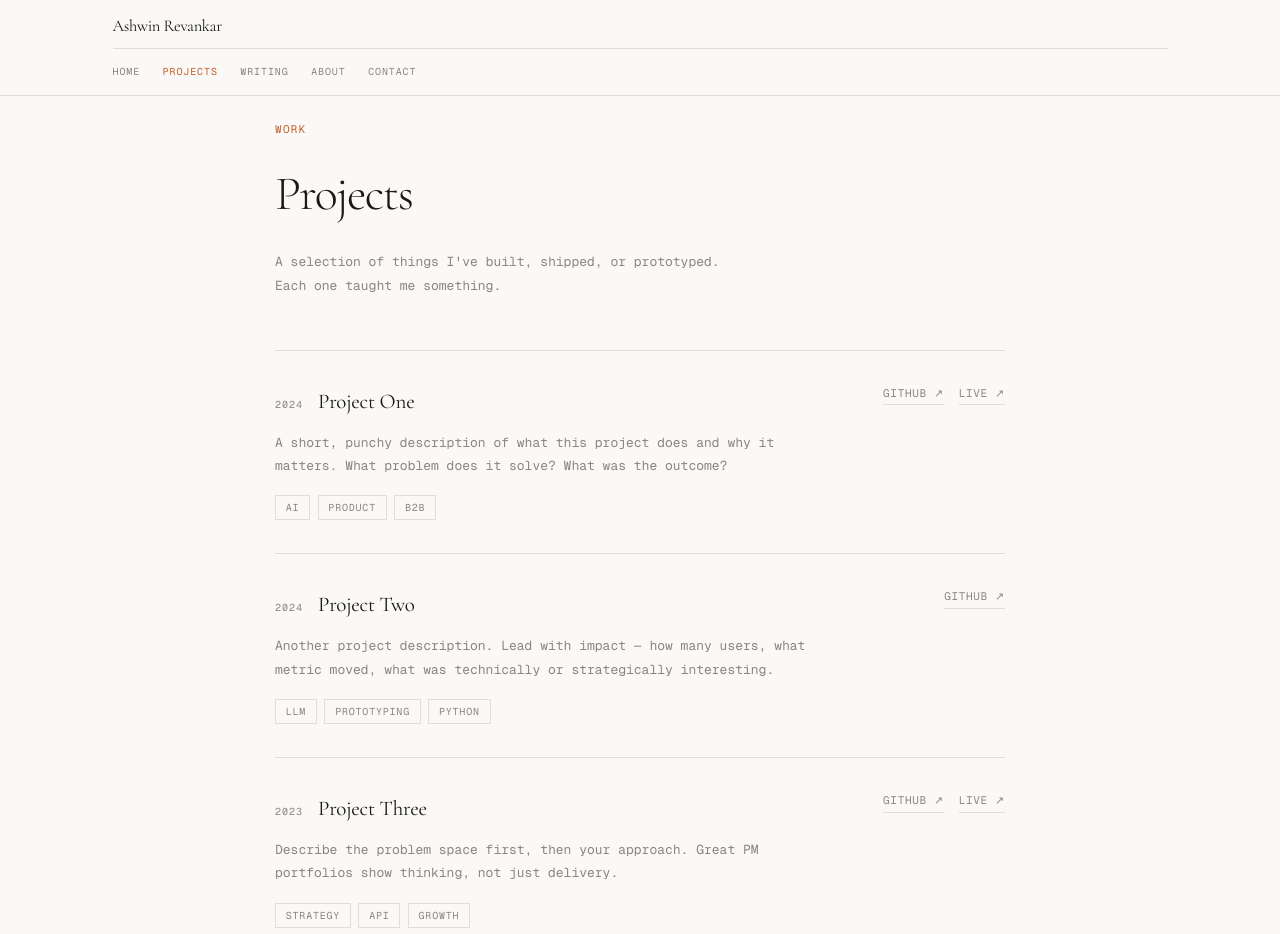
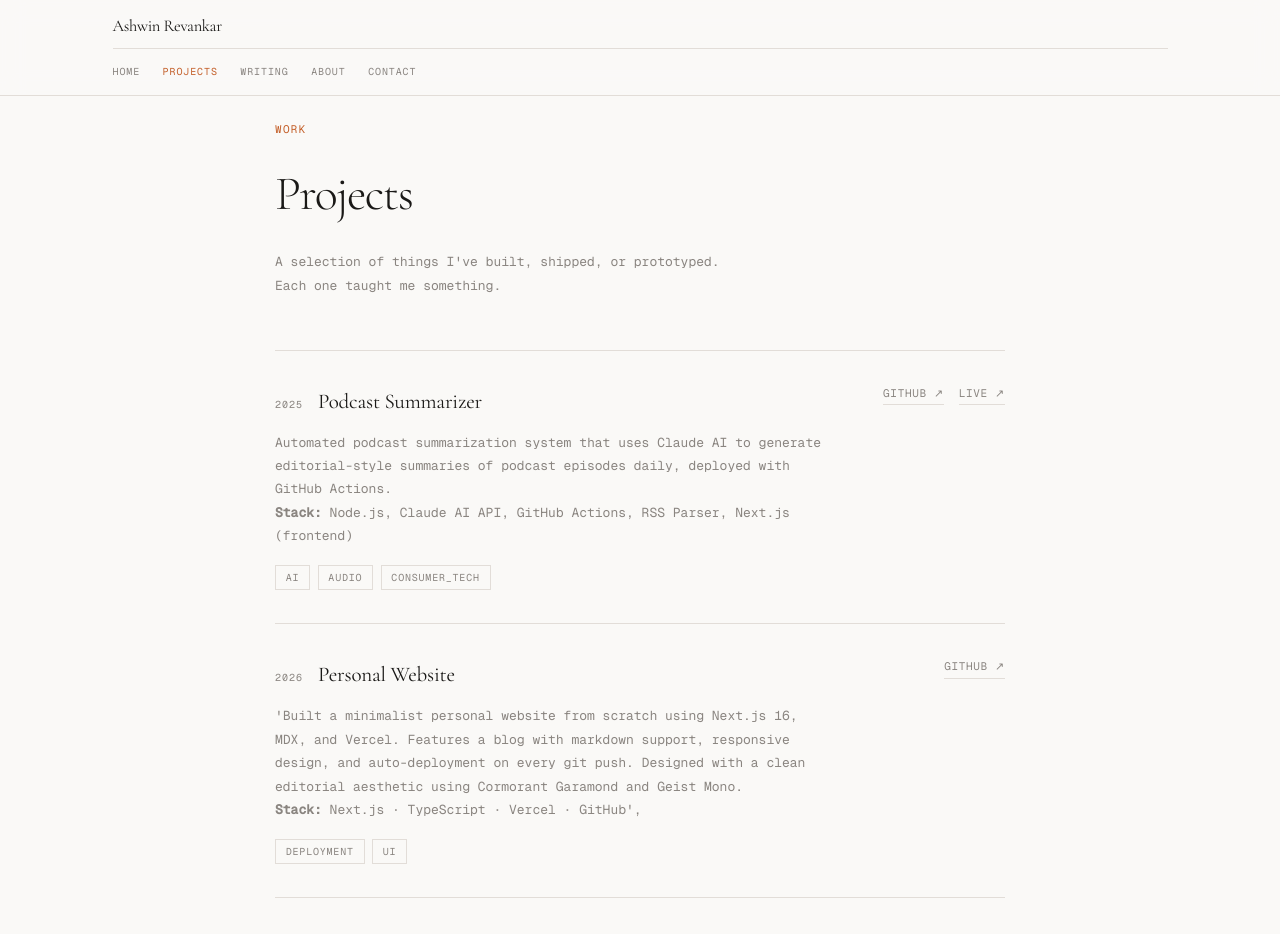
Before and after one commit to DivineLemur/ashwin-site, a Next.js app: page /projects in a window 1280 px wide. Shown: the top 934 px of the page. Built offline with nearby package versions, Linux system fonts and the light colour scheme.

Commit message:
add bio correction

```diff
--- a/src/app/projects/page.tsx
+++ b/src/app/projects/page.tsx
@@ -7,28 +7,44 @@ export const metadata: Metadata = {
 
 const projects = [
   {
-    name: 'Project One',
-    description:
-      'A short, punchy description of what this project does and why it matters. What problem does it solve? What was the outcome?',
-    tags: ['AI', 'Product', 'B2B'],
+    name: 'Podcast Summarizer',
+    description: (
+      <>
+        Automated podcast summarization system that uses Claude AI to generate editorial-style summaries of podcast episodes daily, deployed with GitHub Actions.
+        <br />
+        <strong>Stack:</strong> Node.js, Claude AI API, GitHub Actions, RSS Parser, Next.js (frontend)
+      </>
+    ),
+    tags: ['AI', 'Audio', 'Consumer_Tech'],
     github: 'https://github.com/',
     live: 'https://example.com',
-    year: '2024',
+    year: '2025',
   },
   {
-    name: 'Project Two',
-    description:
-      'Another project description. Lead with impact — how many users, what metric moved, what was technically or strategically interesting.',
-    tags: ['LLM', 'Prototyping', 'Python'],
+    name: 'Personal Website',
+    description: (
+    <>
+      'Built a minimalist personal website from scratch using Next.js 16, MDX, and Vercel. Features a blog with markdown support, responsive design, and auto-deployment on every git push. Designed with a clean editorial aesthetic using Cormorant Garamond and Geist Mono.
+      <br />
+      <strong>Stack:</strong> Next.js · TypeScript · Vercel · GitHub',
+      </>
+     ),
+    tags: ['Deployment', 'UI'],
     github: 'https://github.com/',
     live: null,
-    year: '2024',
+    year: '2026',
   },
   {
-    name: 'Project Three',
+    name: 'Morning Newsletter Brief',
     description:
-      'Describe the problem space first, then your approach. Great PM portfolios show thinking, not just delivery.',
-    tags: ['Strategy', 'API', 'Growth'],
+    (
+      <>
+        'An automated AI-powered newsletter digest system that transforms your daily Substack newsletters into intelligent 10-minute summaries. Built with Google Apps Script and Claude AI, it automatically fetches, categorizes, and synthesizes newsletters every morning, delivering actionable insights straight to your inbox.'
+        <br />
+        <strong>Stack:</strong> Google Apps Script · Gmail API · Google Drive API · JavaScript',
+        </>
+       ),
+    tags: ['Text_ingestion', 'LLM'],
     github: 'https://github.com/',
     live: 'https://example.com',
     year: '2023',
```
